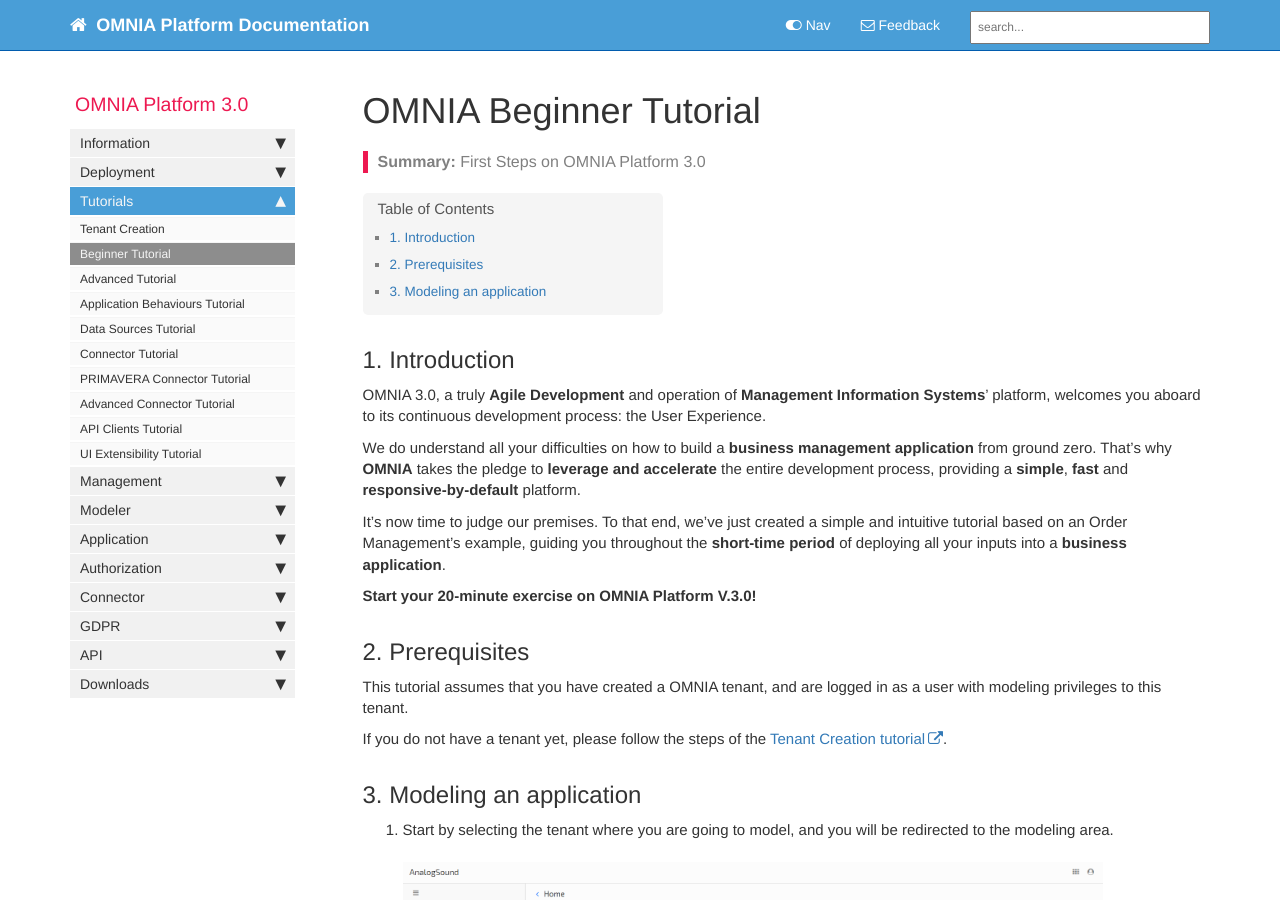
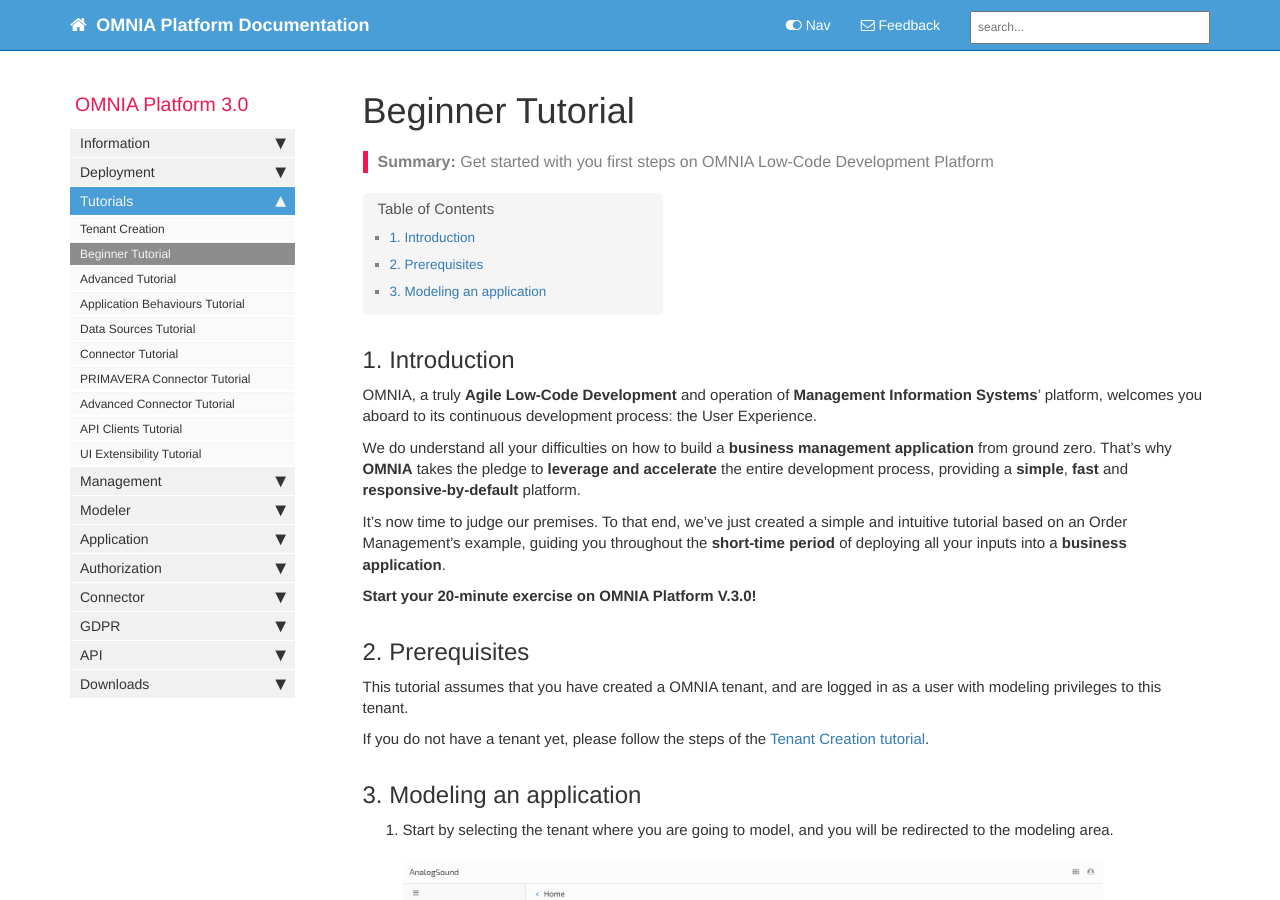
Before and after one commit to daniel8lopes/omnia3, a Jekyll site: the page built from docs/pages/omnia3/Tutorials/omnia3_beginnertutorial.md, in a window 1280 px wide and 900 px high. Built offline with Jekyll 4.4.1, drawn with Linux system fonts in a browser that asks for light colours; nearby versions of some CDN libraries; comment, search, counter and statistics services are not loaded.

Commit message:
Update omnia3_beginnertutorial.md

```diff
--- a/docs/pages/omnia3/Tutorials/omnia3_beginnertutorial.md
+++ b/docs/pages/omnia3/Tutorials/omnia3_beginnertutorial.md
@@ -1,7 +1,7 @@
 ---
-title: OMNIA Beginner Tutorial
+title: Beginner Tutorial
 keywords: omnia3
-summary: "First Steps on OMNIA Platform 3.0"
+summary: "Get started with you first steps on OMNIA Low-Code Development Platform"
 sidebar: omnia3_sidebar
 permalink: omnia3_beginnertutorial.html
 folder: omnia3
@@ -9,7 +9,7 @@ folder: omnia3
 
 ## 1. Introduction
 
-OMNIA 3.0, a truly **Agile Development** and operation of **Management Information Systems**' platform, welcomes you aboard to its continuous development process: the User Experience.
+OMNIA, a truly **Agile Low-Code Development** and operation of **Management Information Systems**' platform, welcomes you aboard to its continuous development process: the User Experience.
 
 We do understand all your difficulties on how to build a **business management application** from ground zero. That's why **OMNIA** takes the pledge to **leverage and accelerate** the entire development process, providing a **simple**, **fast** and **responsive-by-default** platform.
 
@@ -21,7 +21,7 @@ It's now time to judge our premises. To that end, we've just created a simple an
 
 This tutorial assumes that you have created a OMNIA tenant, and are logged in as a user with modeling privileges to this tenant.
 
-If you do not have a tenant yet, please follow the steps of the [Tenant Creation tutorial](http://docs.numbersbelieve.com/omnia3_tenantcreation.html).
+If you do not have a tenant yet, please follow the steps of the [Tenant Creation tutorial](omnia3_tenantcreation.html).
 
 ## 3. Modeling an application
 
@@ -100,4 +100,4 @@ If you do not have a tenant yet, please follow the steps of the [Tenant Creation
     ![Application_Final_Interface](/images/tutorials/beginner/Application-View-PurchaseOrder.PNG)
 
 
-    **Congratulations** on your very **first insight** into OMNIA Platform's true **development agility**! Now, it's time to **move** to our next challenge: [**OMNIA's Platform Advanced Tutorial**](http://docs.numbersbelieve.com/omnia3_advancedtutorial.html).
+    **Congratulations** on your very **first insight** into OMNIA Platform's true **development agility**! Now, it's time to **move** to our next challenge: [**OMNIA's Platform Advanced Tutorial**](omnia3_advancedtutorial.html).
```
